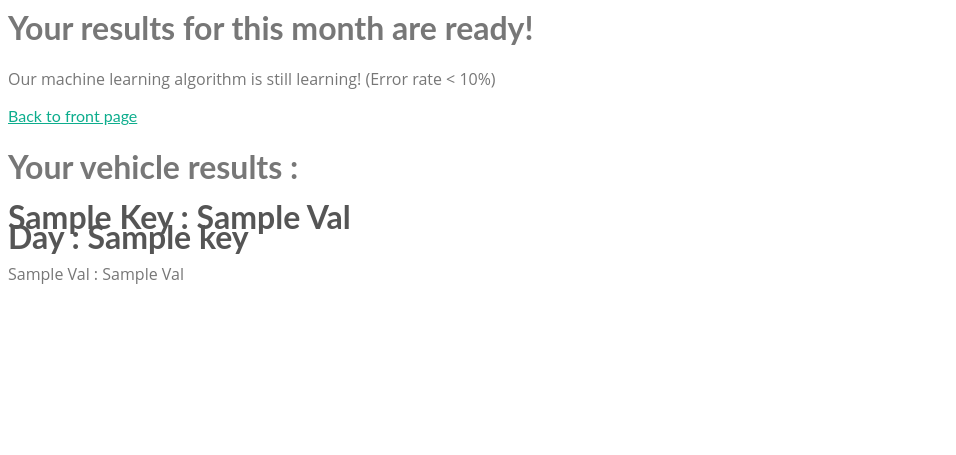
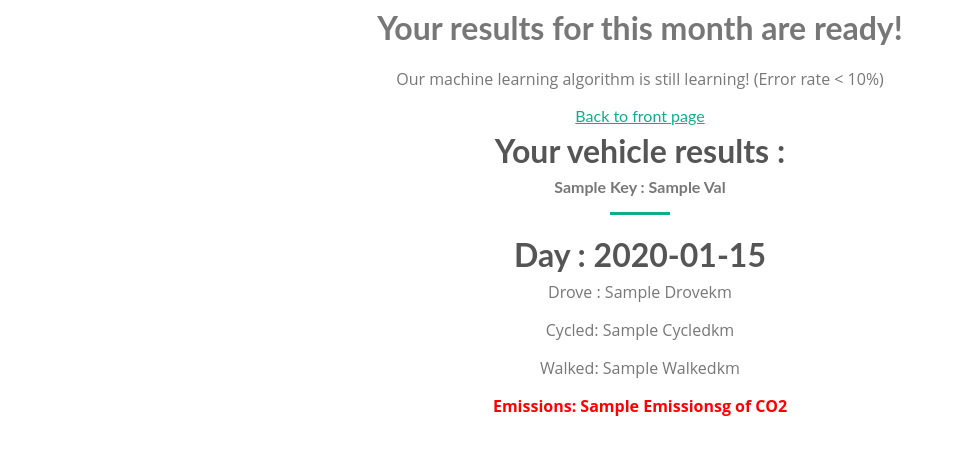
Before and after one commit to kalbhor/CarbonSteps, a Flask app: template templates/files.html in a window 1280 px wide. Shown: the top 455 px of the page, without its empty margins (0-956 px from the left). Run offline with Flask 2, Linux system fonts and the light colour scheme; the template is opened without the code that fills it: most values are stand-ins (such as "Sample title", 1, 10 or a date in 2020).

Commit message:
Added templates

```diff
--- a/templates/files.html
+++ b/templates/files.html
@@ -5,30 +5,32 @@
 </head>
 
 <body>
-
+<center>
 	<h1>Your results for this month are ready!</h1>
 	<p>Our machine learning algorithm is still learning! (Error rate < 10%)</p>
 
 	<a href="{{ url_for('index') }}">Back to front page</a><p>
 
 	{% if car_results is not none %}
-		<h1> Your vehicle results : </h1>
+		<h2> Your vehicle results : </h2>
 		{% for key, val in car_results.items() %}
-    		<h2>{{ key|title }} : {{ val|title }}</h2>
+    		<h3>{{ key|title }} : {{ val|title }}</h3>
+		{% endfor %}
+	{% endif %}
+
+	<hr>
+
+	{% if timeline is not none %}
+		{% for items in timeline %}
+    		<h2> Day : {{ items[0] }} </h2>
+    			<p> Drove : {{ items[1]["drove"]|title }}km</p>
+    			<p> Cycled: {{ items[1]["cycled"]|title }}km</p>
+    			<p> Walked: {{ items[1]["walked"]|title }}km</p>
+			<strong><p style="color:red">Emissions: {{ items[1]["emissions"]|title }}g of CO2</p></strong>
 		{% endfor %}
 	{% endif %}
 
 
-	{% if timeline is not none %}
-		{% for key, val in timeline.items() %}
-    		<h2> Day : {{ key }} </h2>
-			{% for k, v in val.items() %}
-    			<p> {{ k|title }} : {{ v|title }} </p>
-			{% endfor %}
-		{% endfor %}
-	{% endif %}
-
-
-
+</center>
 </body>
 </html>
```
Also changed, not shown: templates/index.html (+8 -2 lines).
